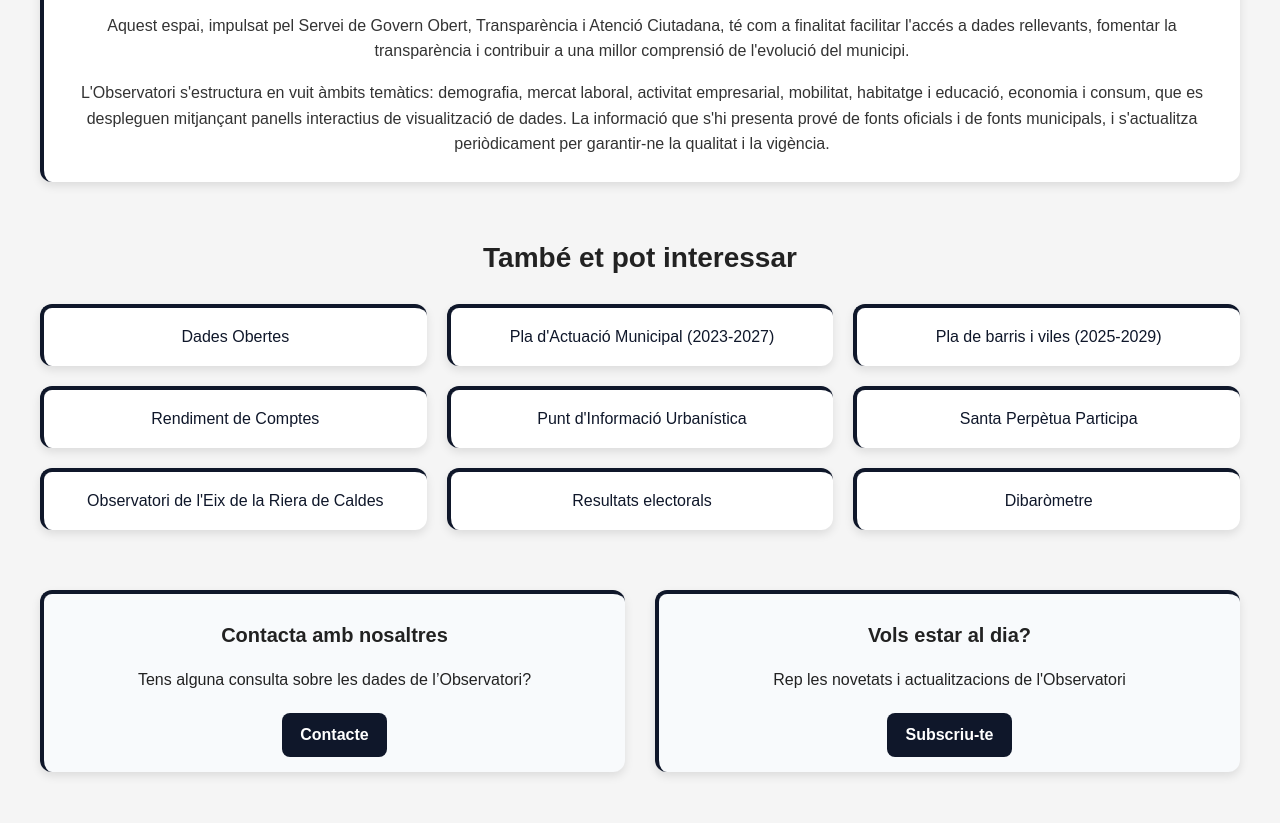
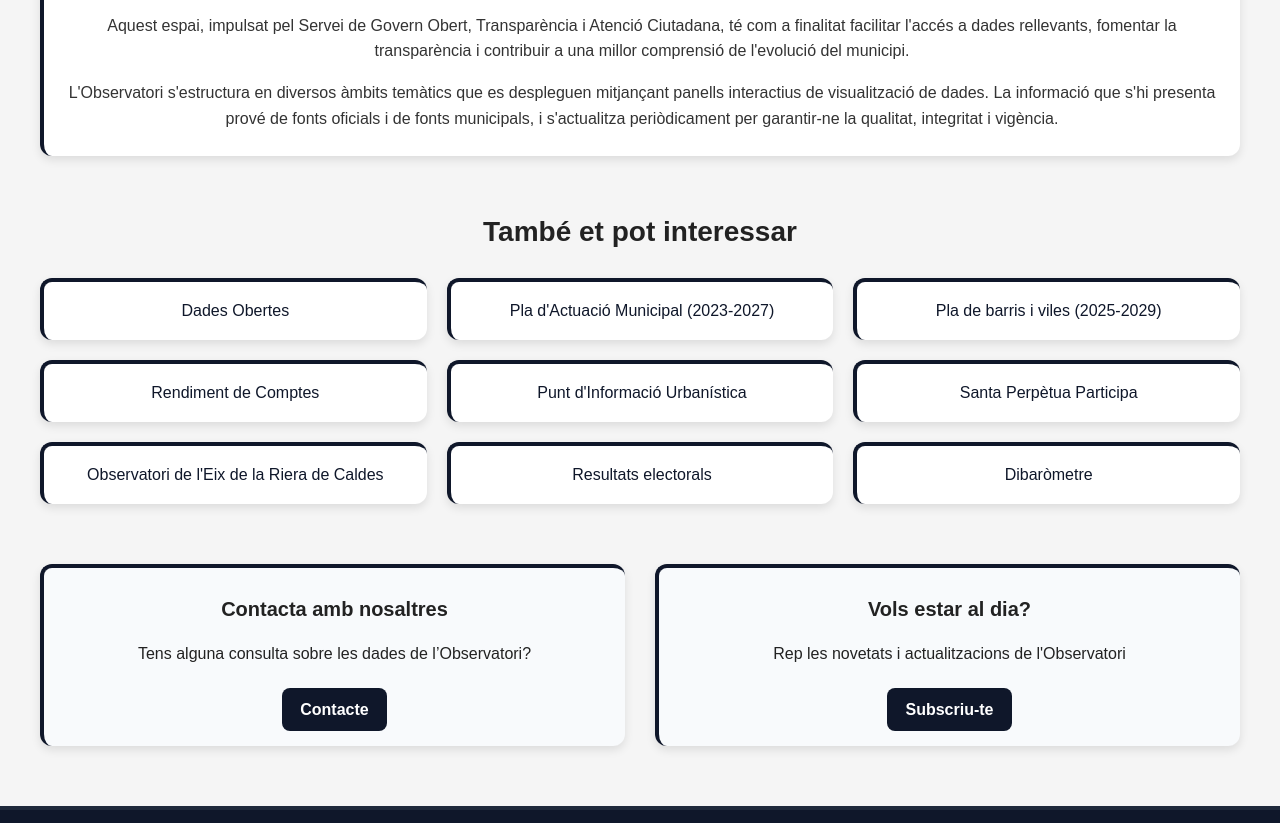
Before and after one commit to ObservatoriCiutatSPM/ObservatorideCiutatSPM, a plain HTML site: page index.html in a window 1280 px wide. Shown: the part 1855-2678 px from the top of the page. Drawn offline with Linux system fonts and the light colour scheme; a script that the page names is missing.

Commit message:
canvi en "sobre l'Observatori"

```diff
--- a/index.html
+++ b/index.html
@@ -241,7 +241,7 @@
   </p>
 
   <p>
-    L'Observatori s'estructura en vuit àmbits temàtics: demografia, mercat laboral, activitat empresarial, mobilitat, habitatge i educació, economia i consum, que es despleguen mitjançant panells interactius de visualització de dades. La informació que s'hi presenta prové de fonts oficials i de fonts municipals, i s'actualitza periòdicament per garantir-ne la qualitat i la vigència.
+    L'Observatori s'estructura en diversos àmbits temàtics que es despleguen mitjançant panells interactius de visualització de dades. La informació que s'hi presenta prové de fonts oficials i de fonts municipals, i s'actualitza periòdicament per garantir-ne la qualitat, integritat i vigència.
   </p>
 
   </section>
```
